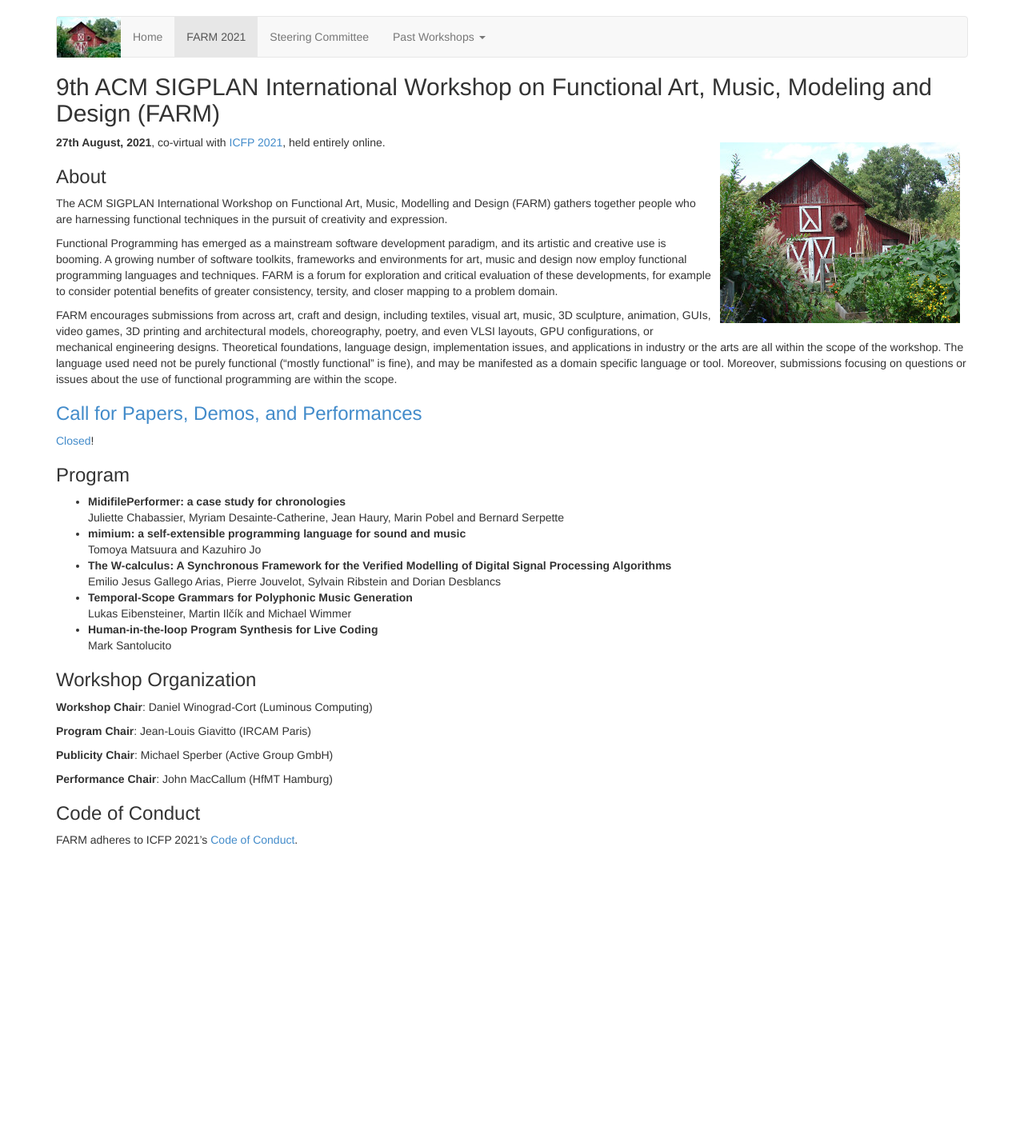
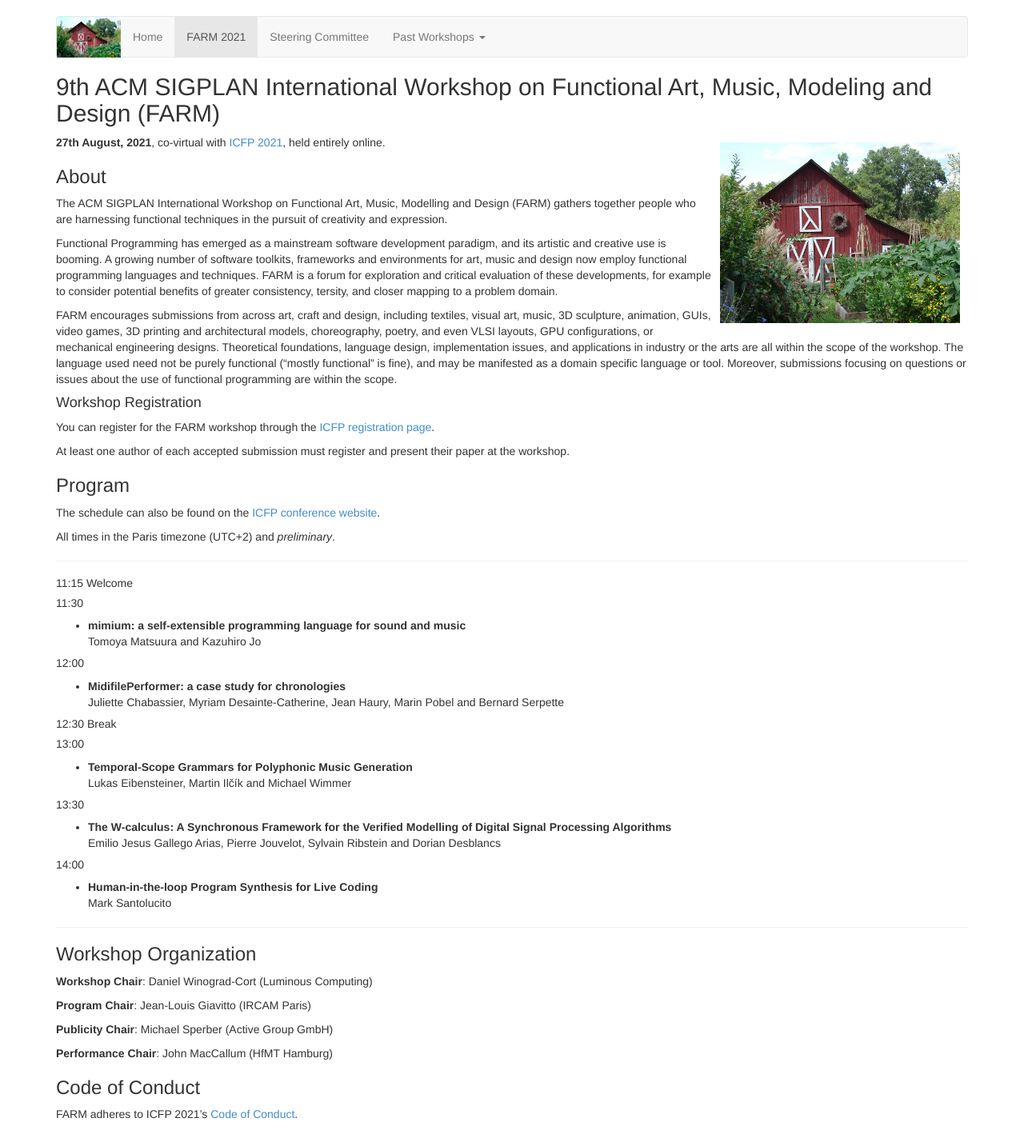
Before and after one commit to functional-art/functional-art.github.com, a Jekyll site: the page built from 2021/index.md, in a window 1280 px wide. Shown: the whole page at 80% size. Built offline with Jekyll 4.4.1, drawn with Linux system fonts in a browser that asks for light colours; nearby versions of some CDN libraries; before the commit the page ends 1090 px from its top, so only the background shows below that.

Commit message:
Preliminary schedule

```diff
--- a/2021/index.md
+++ b/2021/index.md
@@ -37,22 +37,52 @@ as a domain specific language or tool. Moreover, submissions focusing
 on questions or issues about the use of functional programming are
 within the scope.
 
-### [Call for Papers, Demos, and Performances](cfp.html)
+#### Workshop Registration
 
-[Closed](cfp.html)!
+You can register for the FARM workshop through the
+[ICFP registration page](http://icfp21.sigplan.org/attending/registration).
+
+At least one author of each accepted submission must register and present their paper at the workshop.
 
 ### Program
 
-* **MidifilePerformer: a case study for chronologies** <br/>
-  Juliette Chabassier, Myriam Desainte-Catherine, Jean Haury, Marin Pobel and Bernard Serpette
+The schedule can also be found on the
+[ICFP conference website](https://icfp21.sigplan.org/home/farm-2021#program).
+
+All times in the Paris timezone (UTC+2) and *preliminary*.
+
+-------
+
+##### 11:15 Welcome
+
+##### 11:30
+
 * **mimium: a self-extensible programming language for sound and music**<br/>
   Tomoya Matsuura and Kazuhiro Jo
+
+##### 12:00
+
+* **MidifilePerformer: a case study for chronologies** <br/>
+  Juliette Chabassier, Myriam Desainte-Catherine, Jean Haury, Marin
+  Pobel and Bernard Serpette
+
+##### 12:30 Break
+
+##### 13:00
+
+* **Temporal-Scope Grammars for Polyphonic Music Generation**<br/>
+  Lukas Eibensteiner, Martin Ilčík and Michael Wimmer
+
+##### 13:30
 * **The W-calculus: A Synchronous Framework for the Verified Modelling of Digital Signal Processing Algorithms**<br/>
 Emilio Jesus Gallego Arias, Pierre Jouvelot, Sylvain Ribstein and Dorian Desblancs
-* **Temporal-Scope Grammars for Polyphonic Music Generation**<br/>
-  Lukas Eibensteiner, Martin Ilčík and Michael Wimmer
+
+##### 14:00
+
 * **Human-in-the-loop Program Synthesis for Live Coding**<br/>
   Mark Santolucito
+
+-------
 
 ### Workshop Organization
 
```
